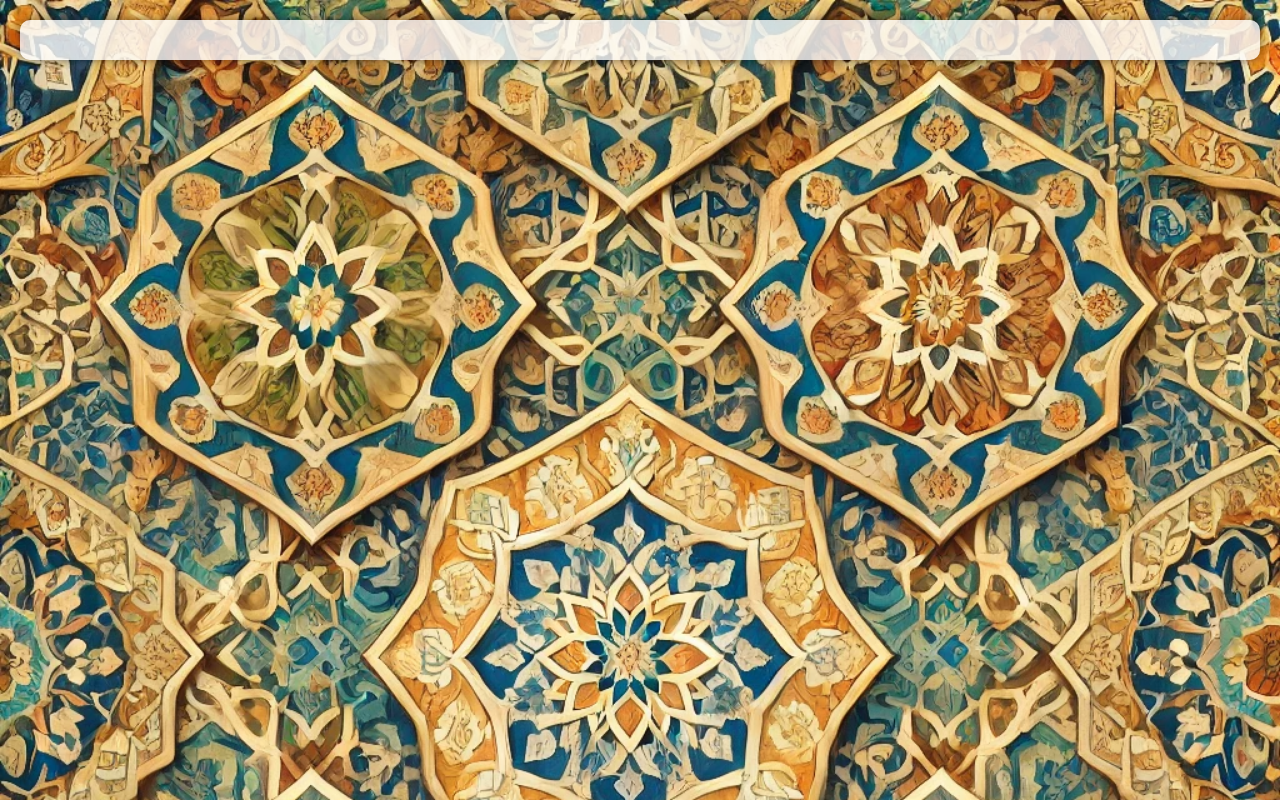
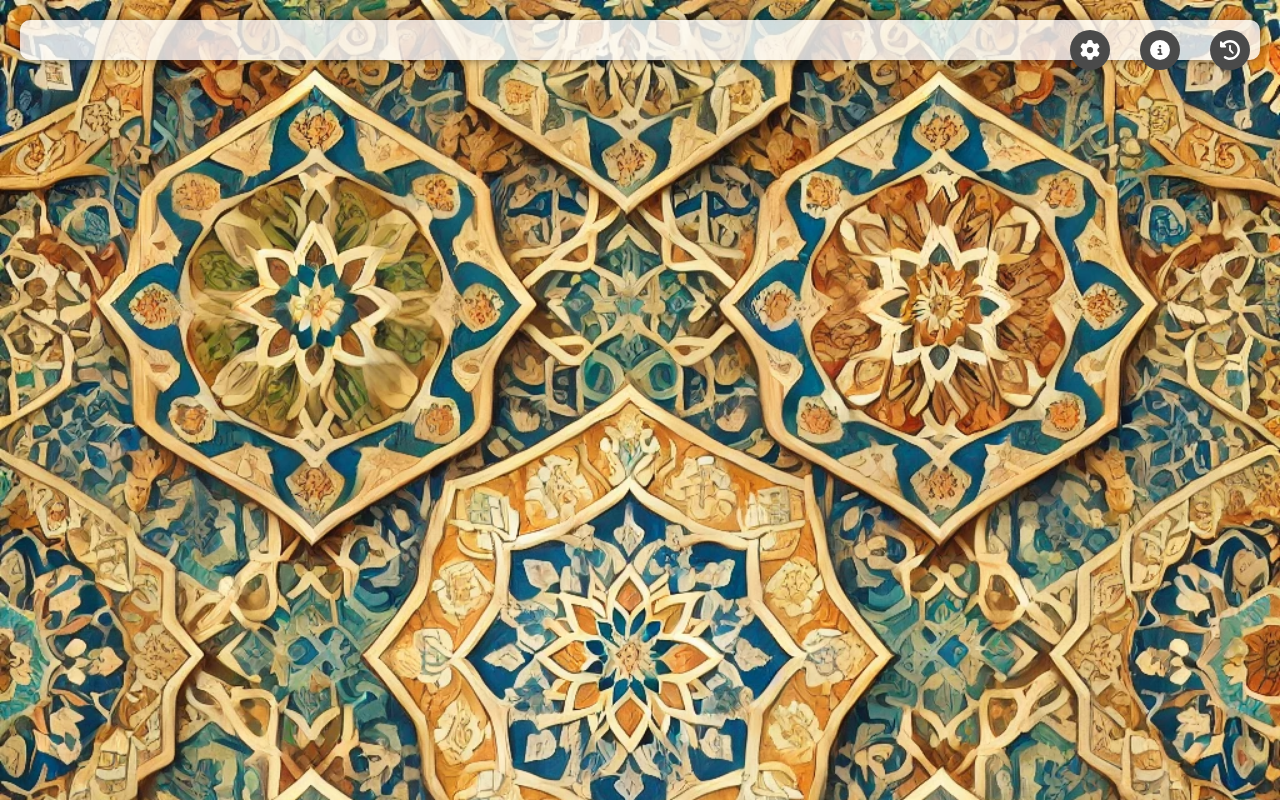
Before and after one commit to codectified/mindroots, a React (Create React App) app: page /mindroots/settings in a window 1280 px wide. Before the commit this address had no page. Built offline with nearby package versions, Linux system fonts and the light colour scheme.

Commit message:
menusystem

```diff
--- a/package.json
+++ b/package.json
@@ -3,6 +3,9 @@
   "version": "0.1.0",
   "private": true,
   "dependencies": {
+    "@fortawesome/fontawesome-svg-core": "^6.6.0",
+    "@fortawesome/free-solid-svg-icons": "^6.6.0",
+    "@fortawesome/react-fontawesome": "^0.2.2",
     "@testing-library/jest-dom": "^5.17.0",
     "@testing-library/react": "^13.4.0",
     "@testing-library/user-event": "^13.5.0",
--- a/src/App.js
+++ b/src/App.js
@@ -4,7 +4,8 @@ import MainMenu from './components/MainMenu';
 import PrimaryList from './components/PrimaryList';
 import GraphScreen from './components/GraphScreen';
 import MindRoots from './components/MindRoots'; // Import MindRoots
-import About from './components/About'; // Import About
+import Menu from './components/Menu'; // Import the combined component
+
 import './App.css';
 
 const App = () => {
@@ -48,7 +49,7 @@ const App = () => {
           <Route path="/" element={<MainMenu onSelectCorpus={handleSelectCorpus} />} />
           <Route path="/list" element={<PrimaryList script={script} setScript={handleSwitchScript} setRootData={setRootData} setSelectedName={setSelectedName} />} />
           <Route path="/graph" element={<GraphScreen selectedName={selectedName} script={script} setScript={handleSwitchScript} rootData={rootData} setRootData={setRootData} contextFilterRoot={contextFilterRoot} contextFilterForm={contextFilterForm} handleContextFilterChange={handleContextFilterChange} selectedCorpus={selectedCorpus} corpora={corpora} />} />
-          <Route path="/about" element={<About />} />
+          <Route path="/settings" element={<Menu script={script} handleScriptChange={handleSwitchScript} contextFilterRoot={contextFilterRoot} contextFilterForm={contextFilterForm} handleContextFilterChange={handleContextFilterChange} corpora={corpora} />} />
         </Routes>
       </div>
     </Router>
--- a/src/components/About.js
+++ /dev/null
@@ -1,21 +0,0 @@
-import React, { useEffect, useState } from 'react';
-import ReactMarkdown from 'react-markdown';
-
-const About = () => {
-  const [content, setContent] = useState('');
-
-  useEffect(() => {
-    fetch('/data/about.md')
-      .then(response => response.text())
-      .then(text => setContent(text));
-  }, []);
-
-  return (
-    <div>
-      <h1>About</h1>
-      <ReactMarkdown>{content}</ReactMarkdown>
-    </div>
-  );
-};
-
-export default About;
--- a/src/components/ContextShiftSelector.js
+++ b/src/components/ContextShiftSelector.js
@@ -1,6 +1,6 @@
 import React, { useEffect } from 'react';
 
-const ContextShiftSelector = ({ contextFilterRoot, contextFilterForm, handleContextFilterChange, corpora }) => {
+const ContextShiftSelector = ({ contextFilterRoot, contextFilterForm, handleContextFilterChange, corpora = [] }) => {
   useEffect(() => {
     console.log(`Context filter root changed to: ${contextFilterRoot}`);
   }, [contextFilterRoot]);
@@ -11,8 +11,6 @@ const ContextShiftSelector = ({ contextFilterRoot, contextFilterForm, handleCont
 
   return (
     <div>
-
-
       <label>Form Context:</label>
       <select name="form" value={contextFilterForm} onChange={handleContextFilterChange}>
         <option value="lexicon">Lexicon</option>
--- a/src/components/MainMenu.js
+++ b/src/components/MainMenu.js
@@ -1,6 +1,8 @@
 import React, { useEffect, useState } from 'react';
 import { useNavigate } from 'react-router-dom';
 import { fetchCorpora } from '../services/apiService';
+import Menu from './Menu';
+
 
 const MainMenu = ({ onSelectCorpus }) => {
   const navigate = useNavigate();
@@ -31,6 +33,8 @@ const MainMenu = ({ onSelectCorpus }) => {
 
   return (
     <div>
+            <Menu /> {/* Add this line */}
+
             <h2>Select a corpus...</h2> {/* Added text */}
       <ul>
         {corpora.map(corpus => (
--- /dev/null
+++ b/src/components/Menu.js
@@ -0,0 +1,100 @@
+import React, { useState, useEffect } from 'react';
+import { FontAwesomeIcon } from '@fortawesome/react-fontawesome';
+import { faCog, faInfoCircle, faHistory } from '@fortawesome/free-solid-svg-icons';
+import ReactMarkdown from 'react-markdown';
+import aboutContent from '../content/about.md';
+import changelogContent from '../content/changelog.md';
+import Settings from './Settings'; // Import the Settings component
+
+const Menu = ({ script, handleScriptChange, contextFilterRoot, contextFilterForm, handleContextFilterChange, corpora }) => {
+  const [selectedOption, setSelectedOption] = useState(null);
+  const [markdownContent, setMarkdownContent] = useState('');
+
+  const renderContent = () => {
+    switch (selectedOption) {
+      case 'settings':
+        return (
+          <Settings
+            script={script}
+            handleScriptChange={handleScriptChange}
+            contextFilterRoot={contextFilterRoot}
+            contextFilterForm={contextFilterForm}
+            handleContextFilterChange={handleContextFilterChange}
+            corpora={corpora}
+          />
+        );
+      case 'about':
+        return (
+          <div>
+            <h2>About</h2>
+            <ReactMarkdown>{markdownContent}</ReactMarkdown>
+          </div>
+        );
+      case 'changelog':
+        return (
+          <div>
+            <h2>Changelog</h2>
+            <ReactMarkdown>{markdownContent}</ReactMarkdown>
+          </div>
+        );
+      default:
+        return null;
+    }
+  };
+
+  useEffect(() => {
+    if (selectedOption === 'about') {
+      fetch(aboutContent)
+        .then(res => res.text())
+        .then(text => setMarkdownContent(text));
+    } else if (selectedOption === 'changelog') {
+      fetch(changelogContent)
+        .then(res => res.text())
+        .then(text => setMarkdownContent(text));
+    }
+  }, [selectedOption]);
+
+  return (
+    <div>
+      <div style={styles.menuContainer}>
+        <button style={styles.menuButton} onClick={() => setSelectedOption('settings')}>
+          <FontAwesomeIcon icon={faCog} />
+        </button>
+        <button style={styles.menuButton} onClick={() => setSelectedOption('about')}>
+          <FontAwesomeIcon icon={faInfoCircle} />
+        </button>
+        <button style={styles.menuButton} onClick={() => setSelectedOption('changelog')}>
+          <FontAwesomeIcon icon={faHistory} />
+        </button>
+      </div>
+      <div>
+        {renderContent()}
+      </div>
+    </div>
+  );
+};
+
+const styles = {
+  menuContainer: {
+    position: 'absolute',
+    top: '20px',
+    right: '20px',
+    display: 'flex',
+    justifyContent: 'flex-end',
+    gap: '10px',
+  },
+  menuButton: {
+    padding: '10px',
+    borderRadius: '50%',
+    border: 'none',
+    backgroundColor: '#4a4a4a',
+    color: '#fff',
+    cursor: 'pointer',
+    fontSize: '20px',
+    display: 'flex',
+    alignItems: 'center',
+    justifyContent: 'center',
+  },
+};
+
+export default Menu;
--- /dev/null
+++ b/src/components/Settings.js
@@ -0,0 +1,26 @@
+import React from 'react';
+import ScriptSelector from './ScriptSelector';
+import ContextShiftSelector from './ContextShiftSelector';
+
+const Settings = ({ script, handleScriptChange, contextFilterRoot, contextFilterForm, handleContextFilterChange, corpora }) => {
+  return (
+    <div>
+      <h2>Settings</h2>
+      <div>
+        <label>Language Settings:</label>
+        <ScriptSelector script={script} handleScriptChange={handleScriptChange} />
+      </div>
+      <div>
+        <label>Context Filters:</label>
+        <ContextShiftSelector
+          contextFilterRoot={contextFilterRoot}
+          contextFilterForm={contextFilterForm}
+          handleContextFilterChange={handleContextFilterChange}
+          corpora={corpora}
+        />
+      </div>
+    </div>
+  );
+};
+
+export default Settings;
```
Also changed, not shown: src/content/about.md (renamed from data/about.md), src/content/changelog.md (added), 1 other file (tests, documents, lock files or other folders).
